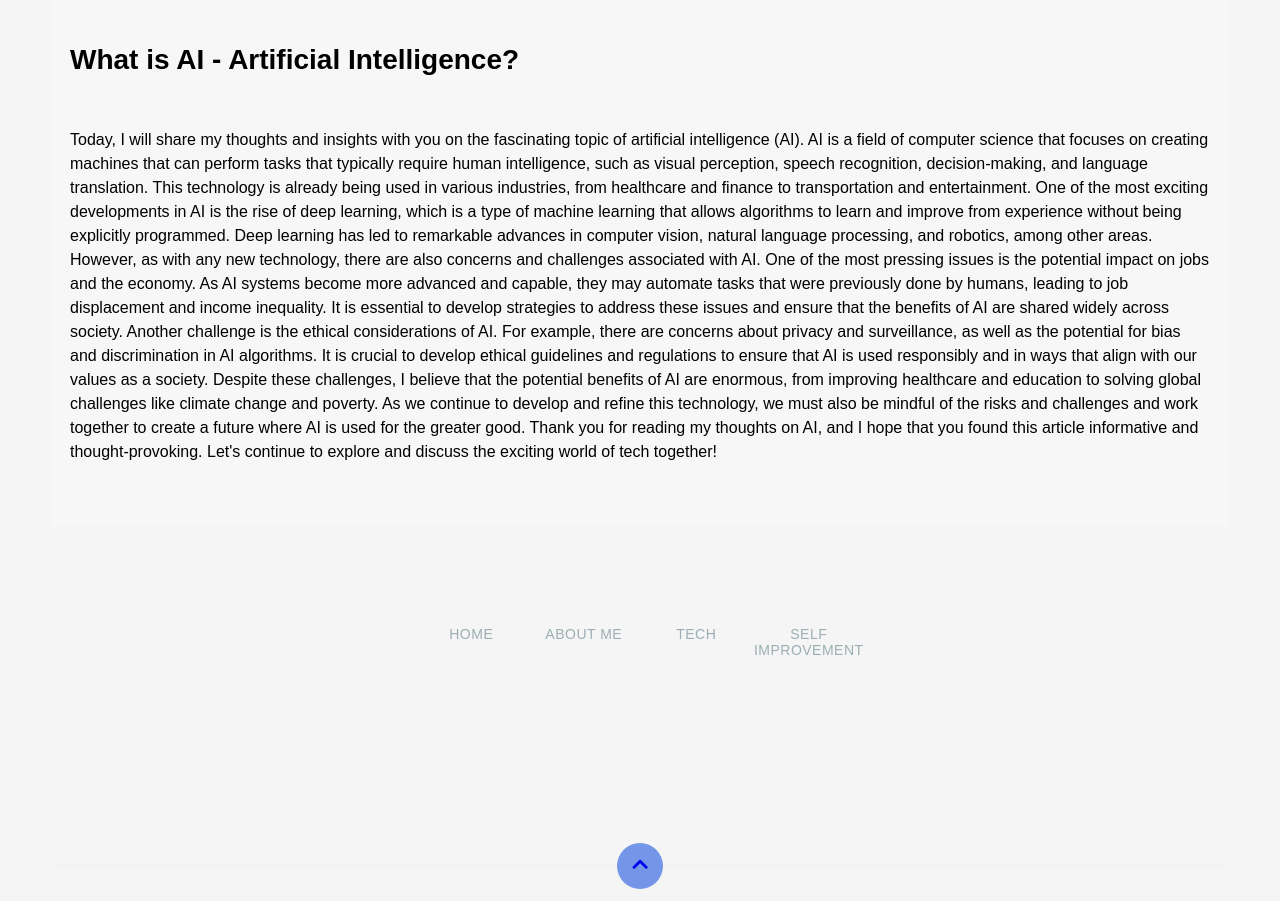
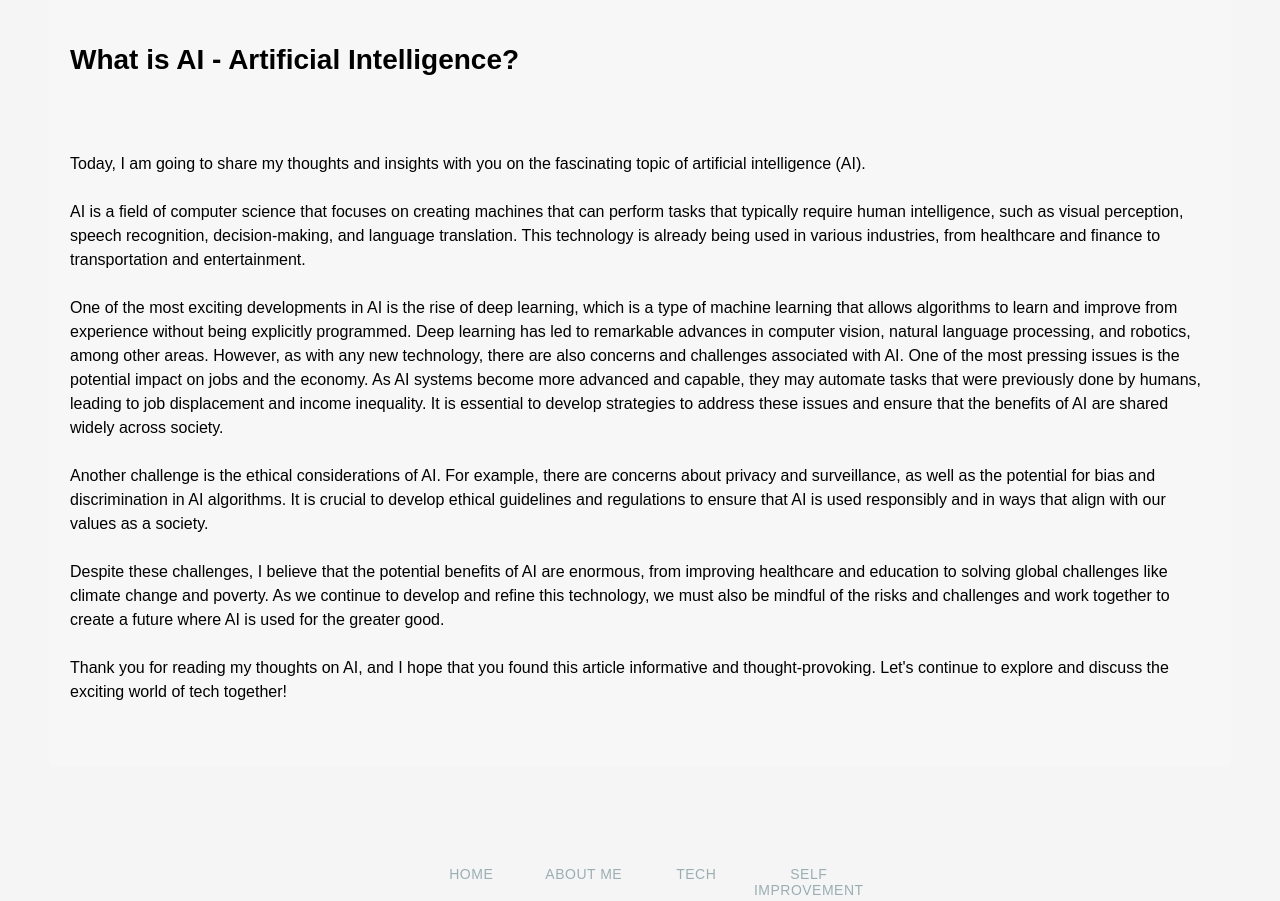
Before and after one commit to aykhankazimli/blogs, a plain HTML site: page ai.html in a window 1280 px wide. Shown: the part 720-1621 px from the top of the page. Drawn offline with Linux system fonts and the light colour scheme; a web font is replaced by a local one.

Commit message:
Update ai.html

```diff
--- a/ai.html
+++ b/ai.html
@@ -113,19 +113,19 @@ body {
           <div class="blog-container">
             <img src="ai.png" alt="World of Programming"> <br><br><br>
             <h2>What is AI - Artificial Intelligence?</h2><br><br>
-            <p>Today, I will share my thoughts and insights with you on the fascinating topic of artificial intelligence (AI).
+            <p><br>Today, I am going to share my thoughts and insights with you on the fascinating topic of artificial intelligence (AI).
 
-                AI is a field of computer science that focuses on creating machines that can perform tasks that typically require human intelligence, such as visual perception, speech recognition, decision-making, and language translation. This technology is already being used in various industries, from healthcare and finance to transportation and entertainment.
+              <br><br>AI is a field of computer science that focuses on creating machines that can perform tasks that typically require human intelligence, such as visual perception, speech recognition, decision-making, and language translation. This technology is already being used in various industries, from healthcare and finance to transportation and entertainment.
 
-                One of the most exciting developments in AI is the rise of deep learning, which is a type of machine learning that allows algorithms to learn and improve from experience without being explicitly programmed. Deep learning has led to remarkable advances in computer vision, natural language processing, and robotics, among other areas.
+              <br><br>One of the most exciting developments in AI is the rise of deep learning, which is a type of machine learning that allows algorithms to learn and improve from experience without being explicitly programmed. Deep learning has led to remarkable advances in computer vision, natural language processing, and robotics, among other areas.
 
                 However, as with any new technology, there are also concerns and challenges associated with AI. One of the most pressing issues is the potential impact on jobs and the economy. As AI systems become more advanced and capable, they may automate tasks that were previously done by humans, leading to job displacement and income inequality. It is essential to develop strategies to address these issues and ensure that the benefits of AI are shared widely across society.
 
-                Another challenge is the ethical considerations of AI. For example, there are concerns about privacy and surveillance, as well as the potential for bias and discrimination in AI algorithms. It is crucial to develop ethical guidelines and regulations to ensure that AI is used responsibly and in ways that align with our values as a society.
+                <br><br>Another challenge is the ethical considerations of AI. For example, there are concerns about privacy and surveillance, as well as the potential for bias and discrimination in AI algorithms. It is crucial to develop ethical guidelines and regulations to ensure that AI is used responsibly and in ways that align with our values as a society.
 
-                Despite these challenges, I believe that the potential benefits of AI are enormous, from improving healthcare and education to solving global challenges like climate change and poverty. As we continue to develop and refine this technology, we must also be mindful of the risks and challenges and work together to create a future where AI is used for the greater good.
+                <br><br>Despite these challenges, I believe that the potential benefits of AI are enormous, from improving healthcare and education to solving global challenges like climate change and poverty. As we continue to develop and refine this technology, we must also be mindful of the risks and challenges and work together to create a future where AI is used for the greater good.
 
-                Thank you for reading my thoughts on AI, and I hope that you found this article informative and thought-provoking. Let's continue to explore and discuss the exciting world of tech together!
+                <br><br>Thank you for reading my thoughts on AI, and I hope that you found this article informative and thought-provoking. Let's continue to explore and discuss the exciting world of tech together!
                 </p><br><br>
           </div>
       <div class="wrapper">
```
